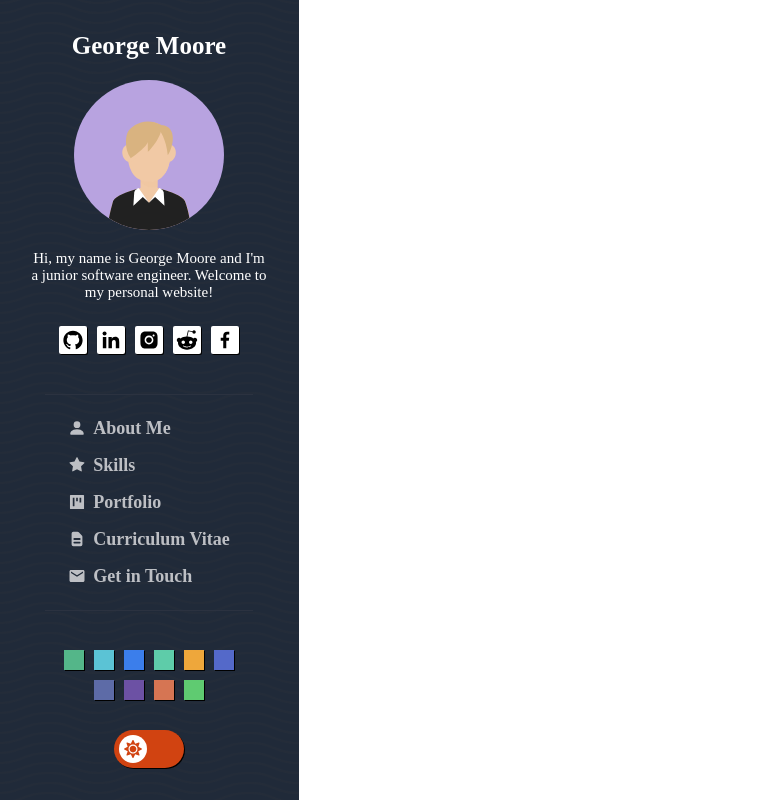
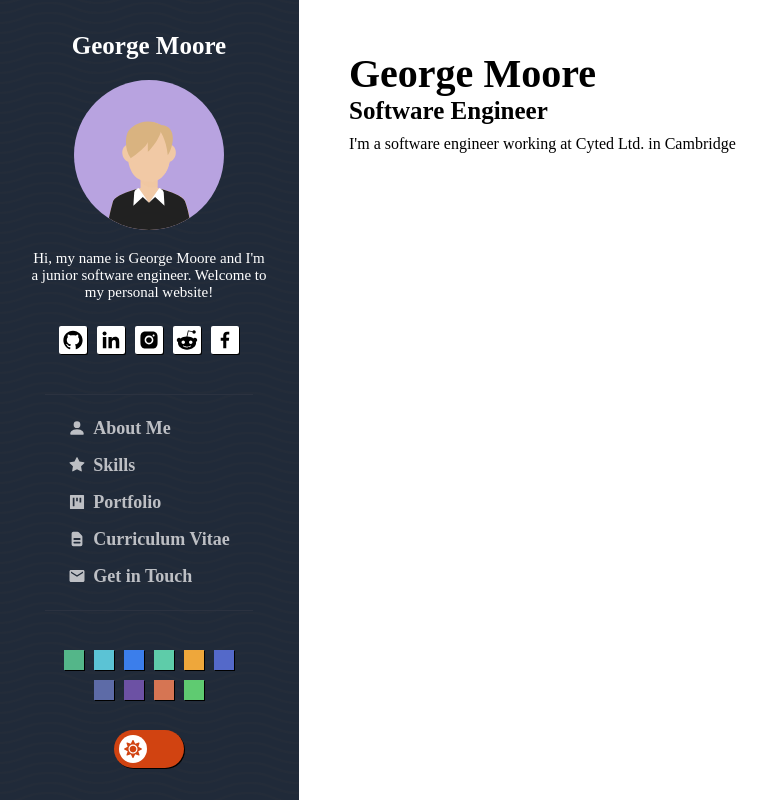
Before and after one commit to georgem00re/georgemoore, a React (Vite) app in the folder react-app/: page / in a window 1280 px wide. Shown: the whole page, without its empty margins (1-768 px from the left). Built offline with nearby package versions, Linux system fonts and the light colour scheme.

Commit message:
additional changes

```diff
--- a/react-app/src/App.tsx
+++ b/react-app/src/App.tsx
@@ -2,7 +2,17 @@ import LandingPage from "./pages/LandingPage/LandingPage.tsx";
 import ContactPage from "./pages/ContactPage/ContactPage.tsx";
 import { Route, BrowserRouter, Routes } from "react-router-dom";
 import SideBar from "./components/misc/SideBar/SideBar";
+import { Fragment } from "react";
+import SkillLabel from "./components/labels/SkillLabel/SkillLabel";
+import { FaNodeJs, FaHtml5, FaCss3Alt } from "react-icons/fa";
+import { SiTerraform } from "react-icons/si"
+import AboutSection from "./sections/AboutSection/AboutSection";
 
 export default function App() {
-  return <SideBar/>
+  return (
+    <Fragment>
+      <SideBar/>
+      <AboutSection/>
+    </Fragment>
+  )
 }
--- /dev/null
+++ b/react-app/src/components/labels/SkillLabel/SkillLabel.module.css
@@ -0,0 +1,19 @@
+
+.container {
+	display: flex;
+	justify-content: center;
+	align-items: center;
+	flex-direction: row;
+	margin: 0px;
+	padding: 0px;
+	font-family: "Avenir Heavy";
+	font-size: 18px;
+	margin: 20px;
+	width: fit-content;
+}
+
+.container p {
+	margin: 0px;
+	padding: 0px;
+	margin-left: 10px;
+}
--- /dev/null
+++ b/react-app/src/components/labels/SkillLabel/SkillLabel.tsx
@@ -0,0 +1,16 @@
+
+import styles from "./SkillLabel.module.css";
+
+interface SkillLabelProps {
+	text: string,
+	icon: ReactNode
+}
+
+export default function SkillLabel({ text, icon }: SkillLabelProps) {
+	return (
+		<div className={styles.container}>
+			{icon}
+			<p>{text}</p>
+		</div>
+	)
+}
--- a/react-app/src/components/misc/SideBar/SideBar.tsx
+++ b/react-app/src/components/misc/SideBar/SideBar.tsx
@@ -27,7 +27,7 @@ export default function SideBar() {
 	})
 
 	return (
-		<div className={styles.container}>
+		<header className={styles.container}>
 			<div style={{ display: "flex", justifyContent: "center", alignItems: "center", flexDirection: "column" }}>
 				<h1 className={styles.header}>George Moore</h1>
 				<Sprite/>
@@ -51,6 +51,6 @@ export default function SideBar() {
 				{colorButtons}
 			</ColorButtonContainer>
 			<LightModeButton/>
-		</div>
+		</header>
 	)
 }
--- /dev/null
+++ b/react-app/src/sections/AboutSection/AboutSection.module.css
@@ -0,0 +1,27 @@
+
+.container {
+	margin: 0px;
+	padding: 50px;
+	margin-left: 300px;
+	font-family: "Avenir";
+}
+
+.container h1, .container h2, .container p {
+	margin: 0px;
+	padding: 0px;
+}
+
+.container h1 {
+	font-size: 40px;
+	font-family: "Avenir Black";
+}
+
+.container h2 {
+	font-size: 25px;
+	font-family: "Avenir Light";
+}
+
+.container p {
+	margin-top: 10px;
+	font-family: "Avenir Light";
+}
--- /dev/null
+++ b/react-app/src/sections/AboutSection/AboutSection.tsx
@@ -0,0 +1,17 @@
+
+import styles from "./AboutSection.module.css";
+
+export default function AboutSection() {
+	return (
+		<section className={styles.container}>
+			<h1>George Moore</h1>
+			<h2>Software Engineer</h2>
+			<p>I'm a software engineer working at Cyted Ltd. in Cambridge</p>
+		</section>
+	)
+}
+
+// {<SkillLabel text="Node.js" icon={<FaNodeJs/>}/>
+// <SkillLabel text="HTML" icon={<FaHtml5/>}/>
+// <SkillLabel text="CSS" icon={<FaCss3Alt/>}/>
+// <SkillLabel text="Terraform" icon={<SiTerraform/>}/>}
```
Also changed, not shown: react-app/src/components/misc/SideBar/SideBar.module.css (+6 -2 lines), react-app/src/pages/ContactPage/ContactPage.module.css (deleted, +0 -24 lines), react-app/src/pages/ContactPage/ContactPage.tsx (deleted, +0 -12 lines), react-app/src/pages/LandingPage/LandingPage.module.css (deleted, +0 -19 lines), react-app/src/pages/LandingPage/LandingPage.tsx (deleted, +0 -23 lines).
